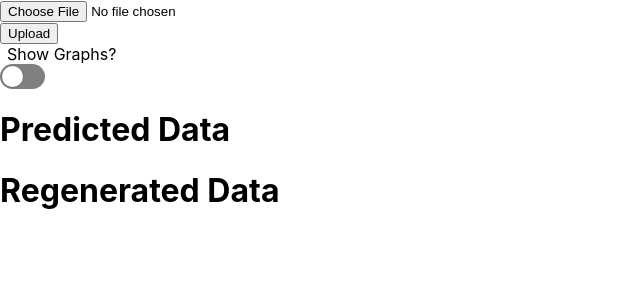
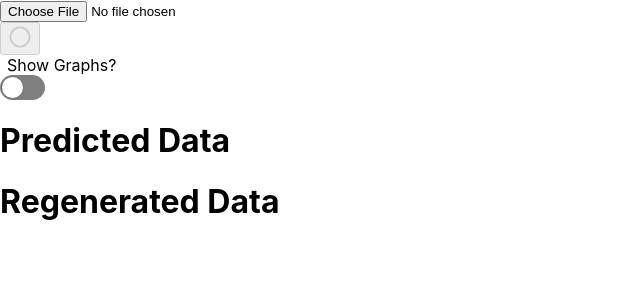
Before and after one commit to TheRogueNinja/dsaa-webapp, a React (Create React App) app in the folder dsaa-frontend/: page / in a window 1280 px wide. Both pictures are taken after a click on the button "Upload". Shown: the top 300 px of the page, without its empty margins (0-640 px from the left). Built offline with nearby package versions, Linux system fonts and the light colour scheme.

Commit message:
Dockersettings and fixed warnings

```diff
--- a/dsaa-frontend/package.json
+++ b/dsaa-frontend/package.json
@@ -19,8 +19,7 @@
   },
   "eslintConfig": {
     "extends": [
-      "react-app",
-      "react-app/jest"
+      "react-app"
     ]
   },
   "browserslist": {
--- a/dsaa-frontend/src/App.js
+++ b/dsaa-frontend/src/App.js
@@ -1,9 +1,8 @@
 import React, { useState } from 'react';
 import FileUploadSingle from './FileUploadSingle';
-import Switch from './Switch';
 
 function App() {
-  const [graphView, setGraphView] = useState(false);
+  const [graphView] = useState(false);
   return (
     <>
       <div>
--- a/dsaa-frontend/src/FileUploadSingle.js
+++ b/dsaa-frontend/src/FileUploadSingle.js
@@ -1,12 +1,14 @@
-import { ChangeEvent, useState } from 'react';
+import { useState } from 'react';
 import PlotRealImp from './PlotRealImp';
 import PlotImagImp from './PlotImagImp';
 import Switch from './Switch';
 import DataTable from './Datatable';
+import Spinner from './Spinner';
 function FileUploadSingle({ graphView }) {
   const [file, setFile] = useState(null);
   const [plotData, setPlotData] = useState(null);
   const [value, setValue] = useState(false);
+  const [isUploading, setIsUploading] = useState(false);
   const handleFileChange = (e) => {
     if (e.target.files) {
       setFile(e.target.files[0]);
@@ -14,6 +16,7 @@ function FileUploadSingle({ graphView }) {
   };
 
   const handleUploadClick = () => {
+    setIsUploading(true);
     if (!file) {
       return;
     }
@@ -30,6 +33,7 @@ function FileUploadSingle({ graphView }) {
       .then((data) => {
         console.log(data)
         setPlotData(data)
+        setIsUploading(false);
       })
       .catch((err) => console.error(err));
   };
@@ -39,7 +43,7 @@ function FileUploadSingle({ graphView }) {
       <div>
         <input type="file" onChange={handleFileChange} />
         <div>{file && `${file.name} - ${file.type}`}</div>
-        <button onClick={handleUploadClick}>Upload</button>
+        <button onClick={handleUploadClick} disabled={isUploading}>{isUploading ? <Spinner /> : 'Upload'}</button>
       </div>
       <Switch
         isOn={value}
--- a/dsaa-frontend/src/PlotImagImp.js
+++ b/dsaa-frontend/src/PlotImagImp.js
@@ -1,4 +1,4 @@
-import React, { useState } from 'react';
+import React from 'react';
 import Plot from 'react-plotly.js'
 function PlotImagImp({data}) {
     const input_data = data.graph_data;
--- a/dsaa-frontend/src/PlotRealImp.js
+++ b/dsaa-frontend/src/PlotRealImp.js
@@ -1,4 +1,4 @@
-import React, { useState } from 'react';
+import React from 'react';
 import Plot from 'react-plotly.js'
 function PlotRealImp({data}) {
     const input_data = data.graph_data;
--- /dev/null
+++ b/dsaa-frontend/src/Spinner.js
@@ -0,0 +1,24 @@
+import React from 'react';
+
+function Spinner() {
+  return (
+    <svg
+      xmlns="http://www.w3.org/2000/svg"
+      width="24px"
+      height="24px"
+      viewBox="0 0 50 50"
+      style={{ animation: 'rotate 1s linear infinite' }}
+    >
+      <circle
+        cx="25"
+        cy="25"
+        r="20"
+        fill="none"
+        stroke="#ccc"
+        strokeWidth="4"
+      />
+    </svg>
+  );
+}
+
+export default Spinner;
```
Also changed, not shown: 2 other files (tests, documents, lock files or other folders).
